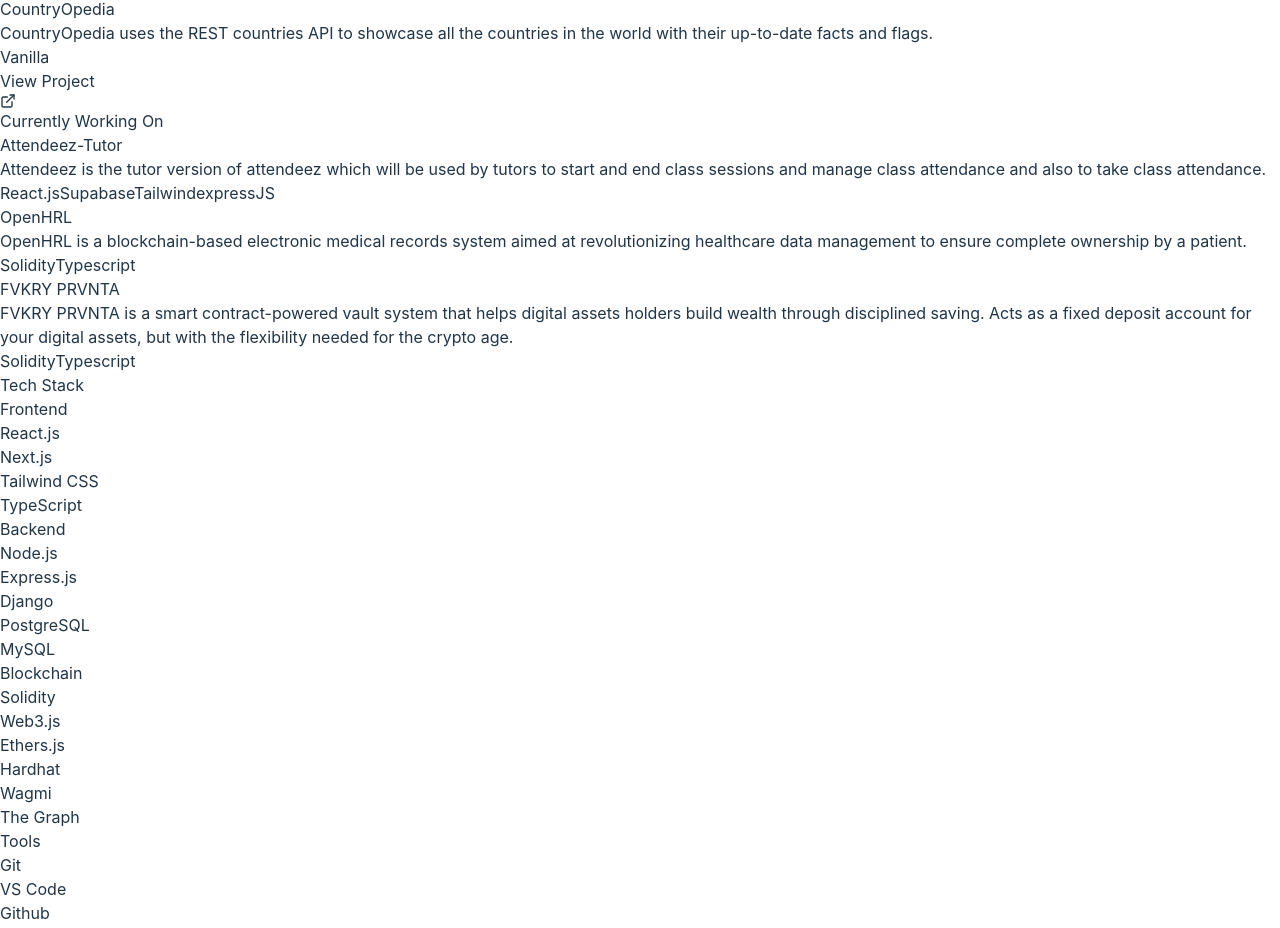
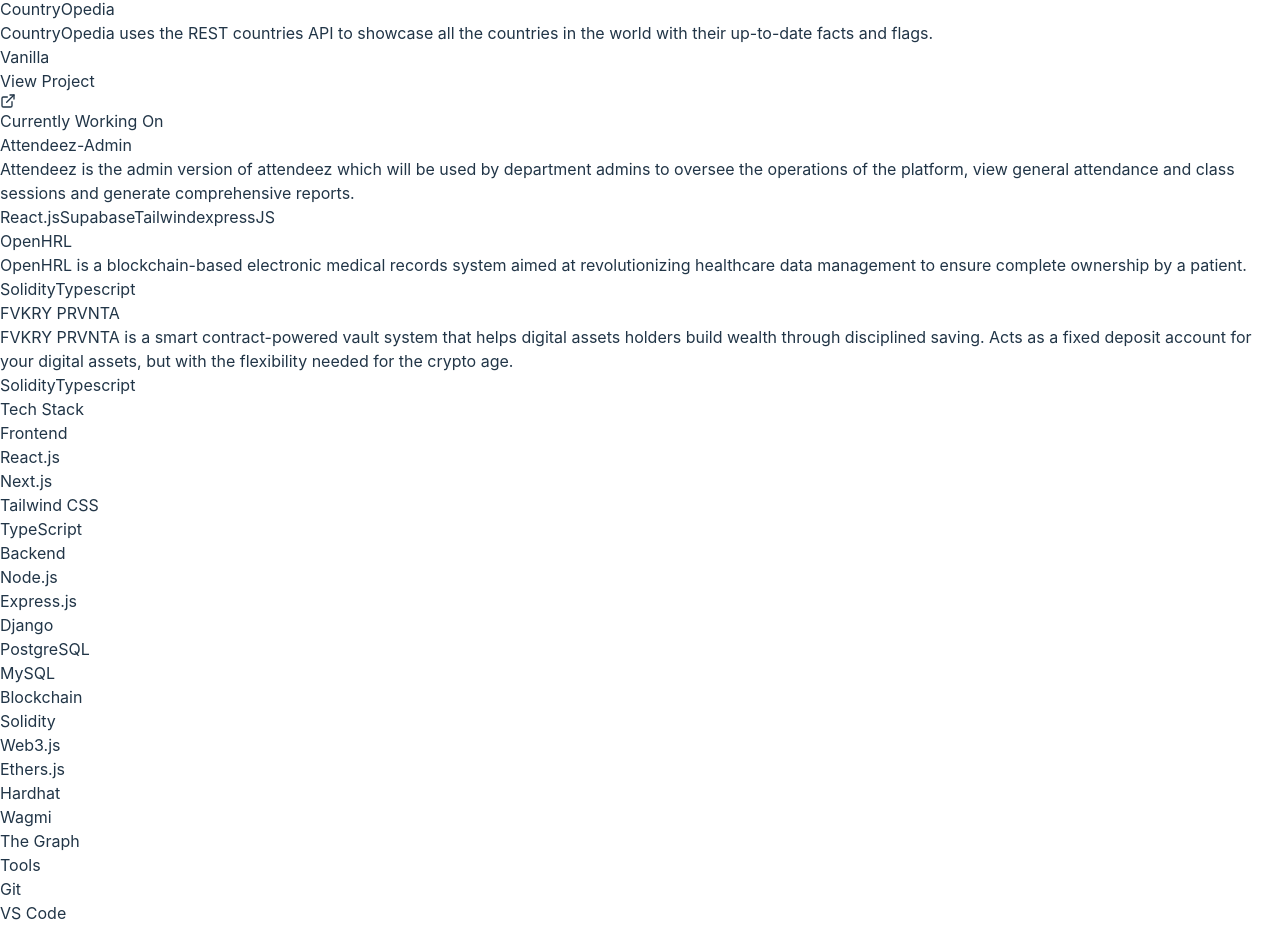
Before and after one commit to calebomondi/kalebmokua, a React (Vite) app: page / in a window 1280 px wide. Shown: the part 1737-2665 px from the top of the page. Built offline with nearby package versions, Linux system fonts and the light colour scheme.

Commit message:
Update upcoming project details: change title to "Attendeez-Admin" and revise description for clarity

```diff
--- a/src/components/portifolio/data.ts
+++ b/src/components/portifolio/data.ts
@@ -35,8 +35,8 @@
 
 export const upcomingProjects: Project[] = [
   {
-    title: "Attendeez-Tutor",
-    description: "Attendeez is the tutor version of attendeez which will be used by tutors to start and end class sessions and manage class attendance and also to take class attendance.",
+    title: "Attendeez-Admin",
+    description: "Attendeez is the admin version of attendeez which will be used by department admins to oversee the operations of the platform, view general attendance and class sessions and generate comprehensive reports.",
     tech: ["React.js", "Supabase", "Tailwind", "expressJS"],
     link: ""
   },
```
